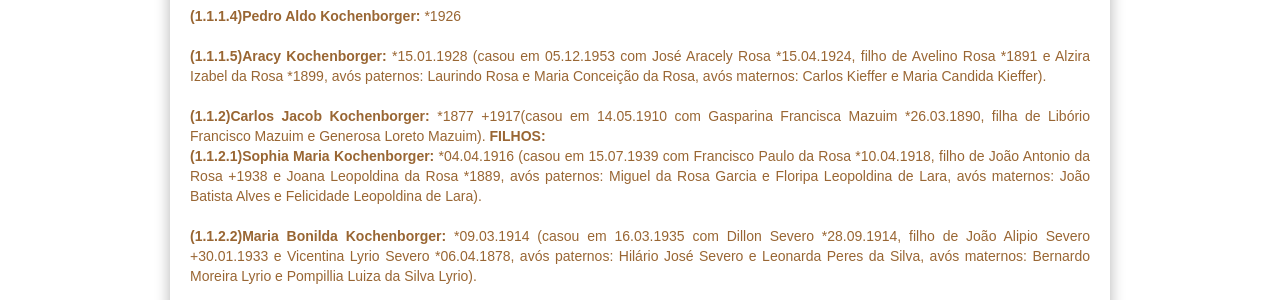
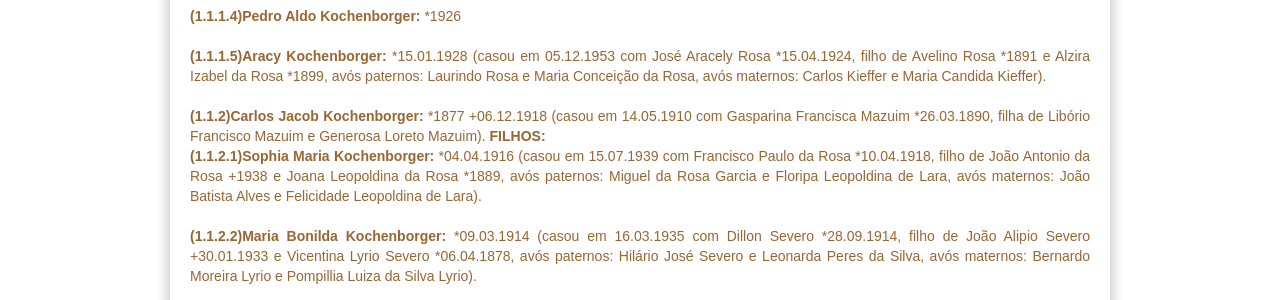
Before and after one commit to claudiovargas1955/claudiovargas1955.github.io, a Jekyll site: the page built from _pages/familia-kochenborger.html, in a window 1280 px wide. Shown: the part 1342-1642 px from the top of the page. Built offline with Jekyll 4.4.1, drawn with Linux system fonts in a browser that asks for light colours; some web fonts are replaced.

Commit message:
Update familia-kochenborger.html

```diff
--- a/_pages/familia-kochenborger.html
+++ b/_pages/familia-kochenborger.html
@@ -149,8 +149,8 @@ Oliveira e Idalina Soares Leal *1850 +03.09.1934). <b>FILHOS: </b><br>
     e Alzira Izabel da Rosa *1899, avós paternos: Laurindo Rosa e Maria Conceição da Rosa, avós maternos: Carlos Kieffer e  Maria
     Candida Kieffer).<br><br>
 
-  <b>(1.1.2)Carlos Jacob Kochenborger: </b>*1877 +1917(casou em 14.05.1910 com Gasparina Francisca Mazuim *26.03.1890, filha de Libório
-  Francisco Mazuim e Generosa Loreto Mazuim). <b>FILHOS: </b><br>
+  <b>(1.1.2)Carlos Jacob Kochenborger: </b>*1877 +06.12.1918 (casou em 14.05.1910 com Gasparina Francisca Mazuim *26.03.1890, filha de
+  Libório Francisco Mazuim e Generosa Loreto Mazuim). <b>FILHOS: </b><br>
     <b>(1.1.2.1)Sophia Maria Kochenborger: </b>*04.04.1916 (casou em 15.07.1939 com Francisco Paulo da Rosa *10.04.1918, filho de João
     Antonio da Rosa +1938 e Joana Leopoldina da Rosa *1889, avós paternos: Miguel da Rosa Garcia e Floripa Leopoldina de Lara, avós
     maternos: João Batista Alves e Felicidade Leopoldina de Lara). <br><br>
```
